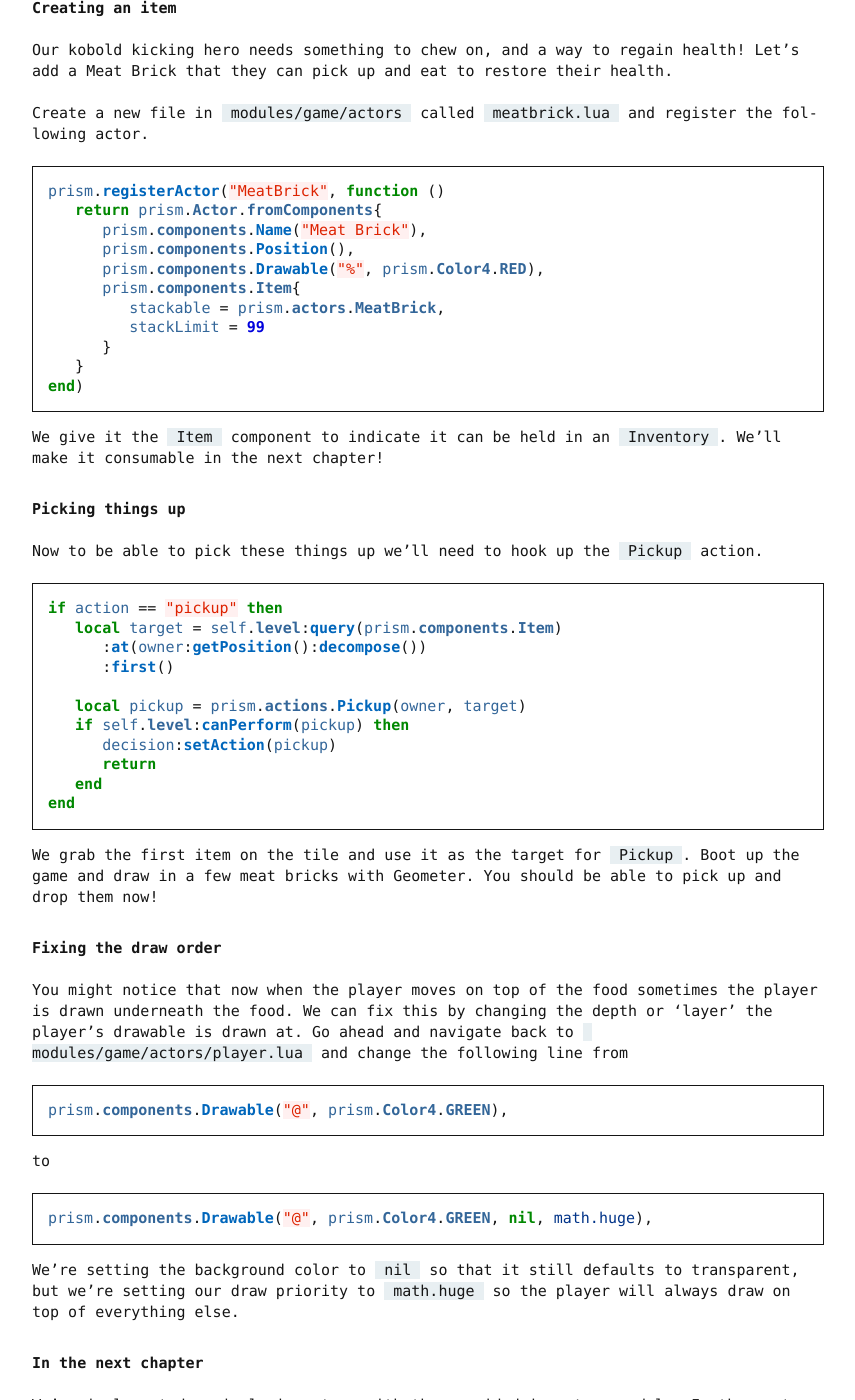
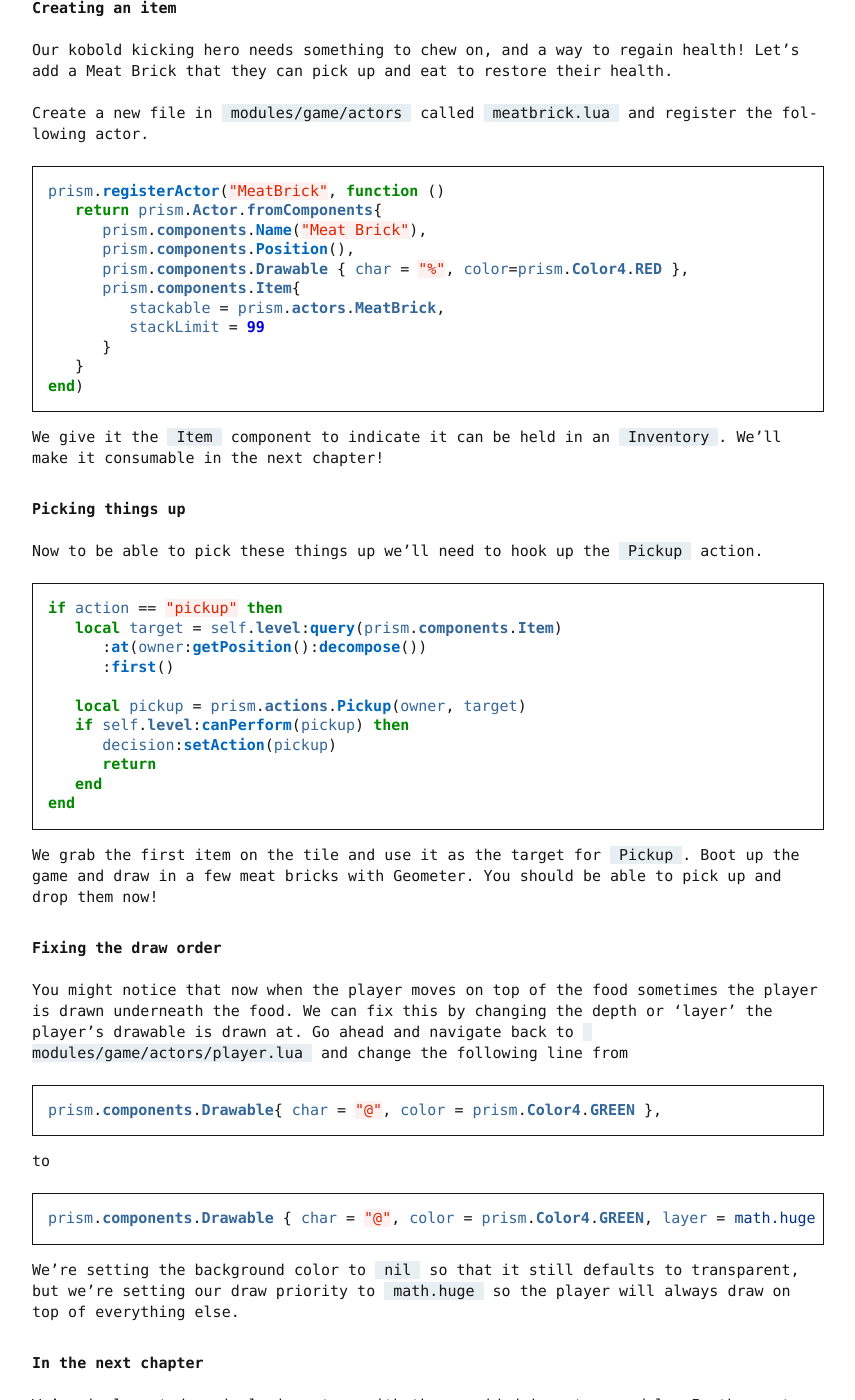
Before and after one commit to drewww/prism, a Sphinx documentation site: the page built from docs/source/making-a-roguelike/part10.rst, in a window 1280 px wide and 1400 px high, scrolled down 3577 px. Shown: the whole window, without its empty margins (362-1217 px from the left). Built offline with Sphinx 7.4.7, drawn with Linux system fonts in a browser that asks for light colours; pages that are not in the unit, such as notebooks, are missing from menus; cross-references to code outside the pages are shown as plain code.

Commit message:
Drawable updates.

```diff
--- a/docs/source/making-a-roguelike/part10.rst
+++ b/docs/source/making-a-roguelike/part10.rst
@@ -260,7 +260,7 @@ Create a new file in ``modules/game/actors`` called ``meatbrick.lua`` and regist
       return prism.Actor.fromComponents{
          prism.components.Name("Meat Brick"),
          prism.components.Position(),
-         prism.components.Drawable("%", prism.Color4.RED),
+         prism.components.Drawable { char = "%", color=prism.Color4.RED },
          prism.components.Item{
             stackable = prism.actors.MeatBrick,
             stackLimit = 99
@@ -304,13 +304,13 @@ and change the following line from
 
 .. code:: lua
 
-   prism.components.Drawable("@", prism.Color4.GREEN),
+   prism.components.Drawable{ char = "@", color = prism.Color4.GREEN },
 
 to
 
 .. code:: lua
 
-   prism.components.Drawable("@", prism.Color4.GREEN, nil, math.huge),
+   prism.components.Drawable { char = "@", color = prism.Color4.GREEN, layer = math.huge },
 
 We're setting the background color to ``nil`` so that it still defaults to transparent, but we're setting our draw priority
 to :lua:data:`math.huge` so the player will always draw on top of everything else.
```
